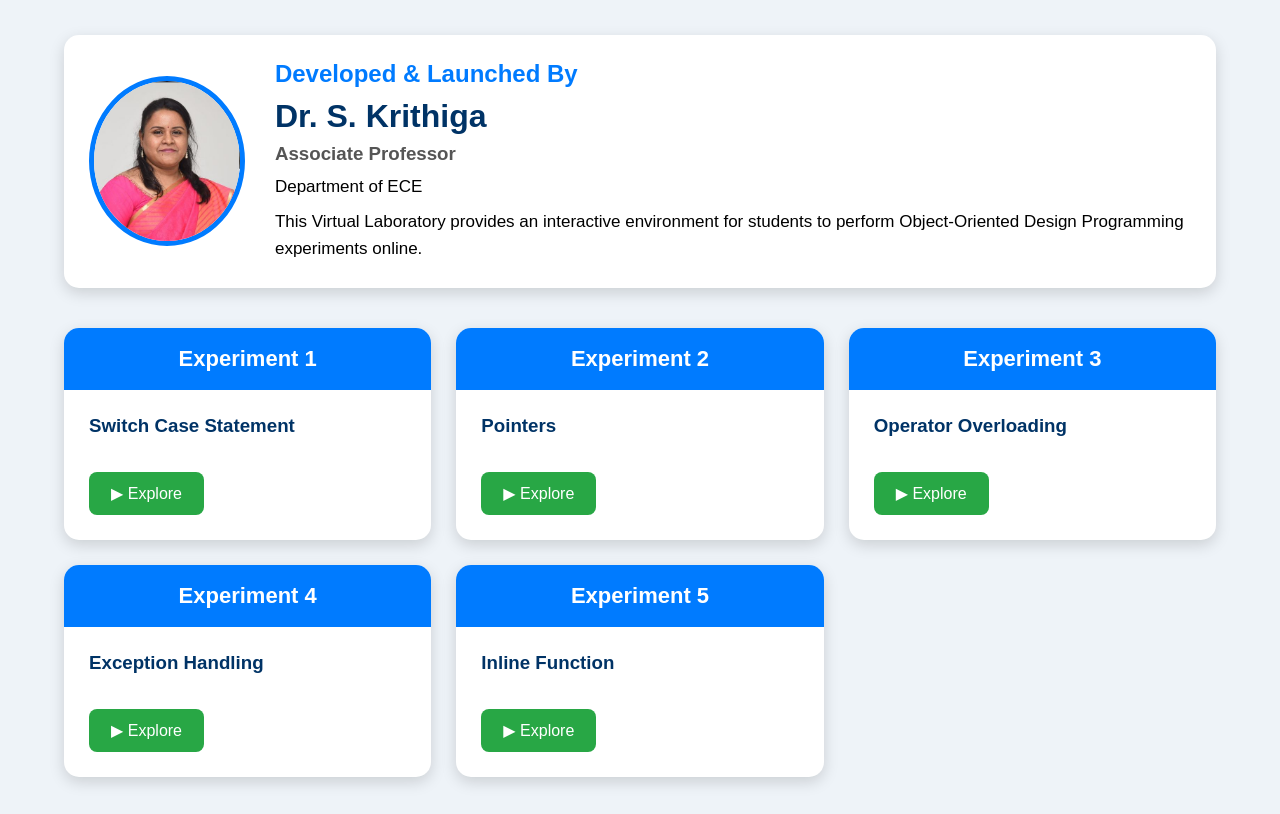
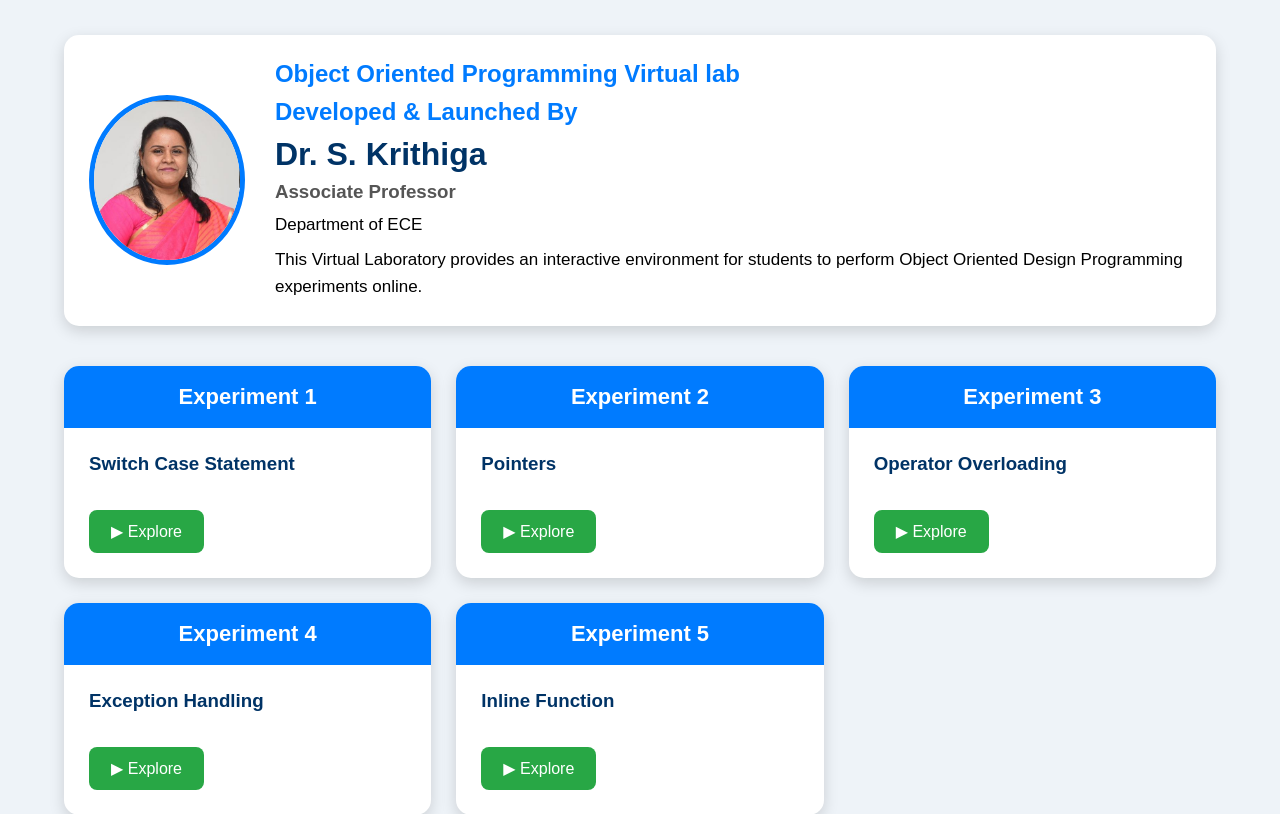
Before and after one commit to krithiga80/OODPVLAB, a Flask app: page / in a window 1280 px wide. Shown: the part 250-1064 px from the top of the page. Run offline with Flask 3, Linux system fonts and the light colour scheme.

Commit message:
Updated templates/index.html

```diff
--- a/templates/index.html
+++ b/templates/index.html
@@ -357,6 +357,8 @@ margin-top:20px;
 
 <div>
 
+<h2>Object Oriented Programming Virtual lab </h2>
+
 <h2>Developed & Launched By</h2>
 
 <h1>Dr. S. Krithiga</h1>
@@ -371,7 +373,7 @@ Department of ECE
 
 <p>
 
-This Virtual Laboratory provides an interactive environment for students to perform Object-Oriented Design Programming experiments online.
+This Virtual Laboratory provides an interactive environment for students to perform Object Oriented Design Programming experiments online.
 
 </p>
 
```
